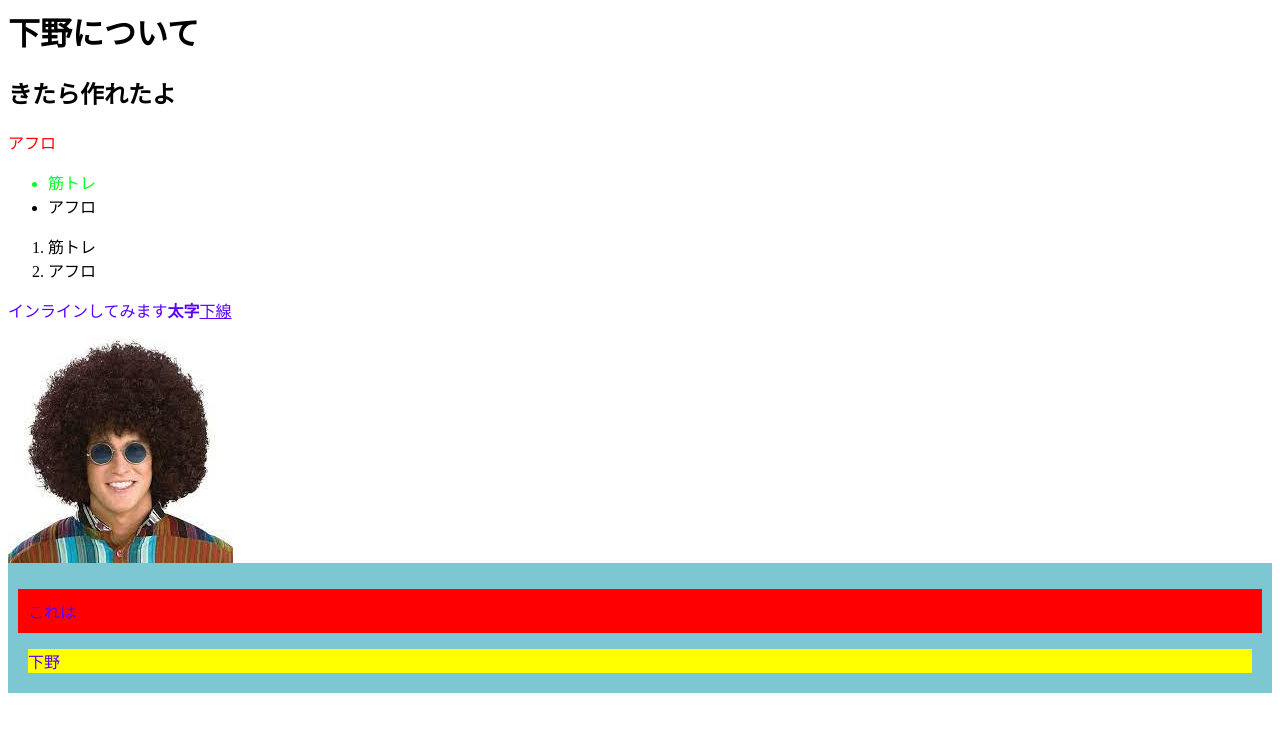
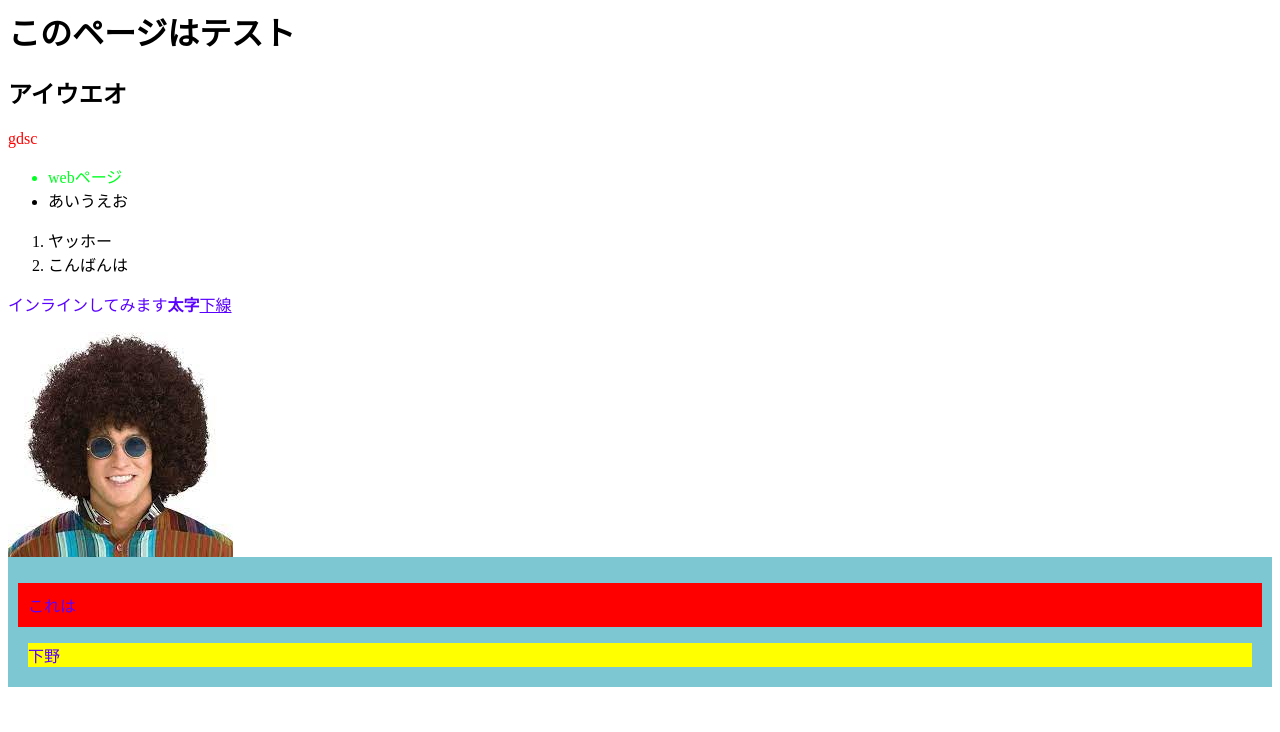
Before and after one commit to camembertcheese-eng/cuddly-octo-waffle, a plain HTML site: page index.html in a window 1280 px wide. Drawn offline with Linux system fonts and the light colour scheme.

Commit message:
Update index.html

```diff
--- a/index.html
+++ b/index.html
@@ -1,19 +1,19 @@
 <html>
     <head>
-        <title>男</title>
+        <title>こんにちは</title>
        <link rel="stylesheet" href="style.css">
     </head>
     <body>
-        <h1>下野について</h1>
-        <h2>きたら作れたよ</h2>
-        <p class="gdsc">アフロ</p>
+        <h1>このページはテスト</h1>
+        <h2>アイウエオ</h2>
+        <p class="gdsc">gdsc</p>
         <ul>
-            <li id="ko">筋トレ</li>
-            <li>アフロ</li>
+            <li id="ko">webページ</li>
+            <li>あいうえお</li>
         </ul>
         <ol>
-            <li>筋トレ</li>
-            <li>アフロ</li>
+            <li>ヤッホー</li>
+            <li>こんばんは</li>
         </ol>
         <p>インラインしてみます<b>太字</b><u>下線</u></p>
         <img src="ahuro.jpeg" alt="できなかった">
```
